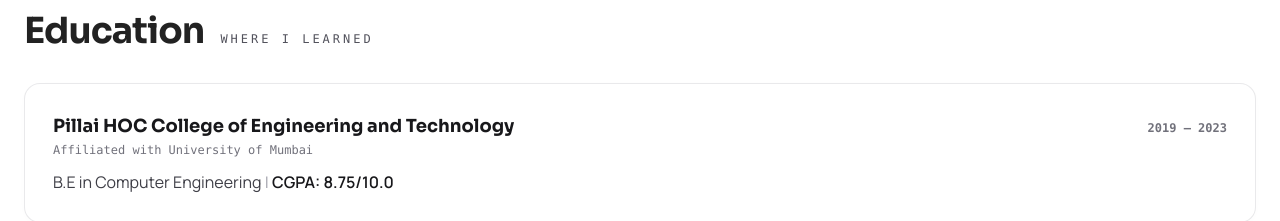
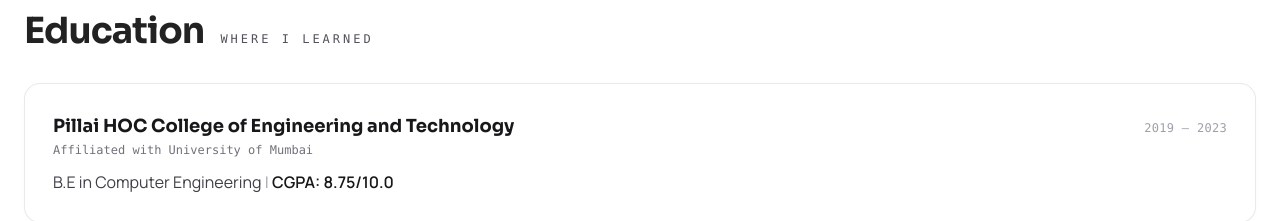
Before and after one commit to abhishek-vetal/portfolio, a Next.js app: page / in a window 1280 px wide. Shown: the part 3500-3721 px from the top of the page. Built offline with nearby package versions, Linux system fonts and the light colour scheme.

Commit message:
Make Education year text thinner font-light

```diff
--- a/src/components/education-section.tsx
+++ b/src/components/education-section.tsx
@@ -28,7 +28,7 @@
                 Affiliated with University of Mumbai
               </p>
             </div>
-            <span className="shrink-0 font-mono text-xs font-semibold text-zinc-500">
+            <span className="shrink-0 font-mono text-xs font-light text-zinc-400 tracking-wide">
               2019 – 2023
             </span>
           </div>
```
